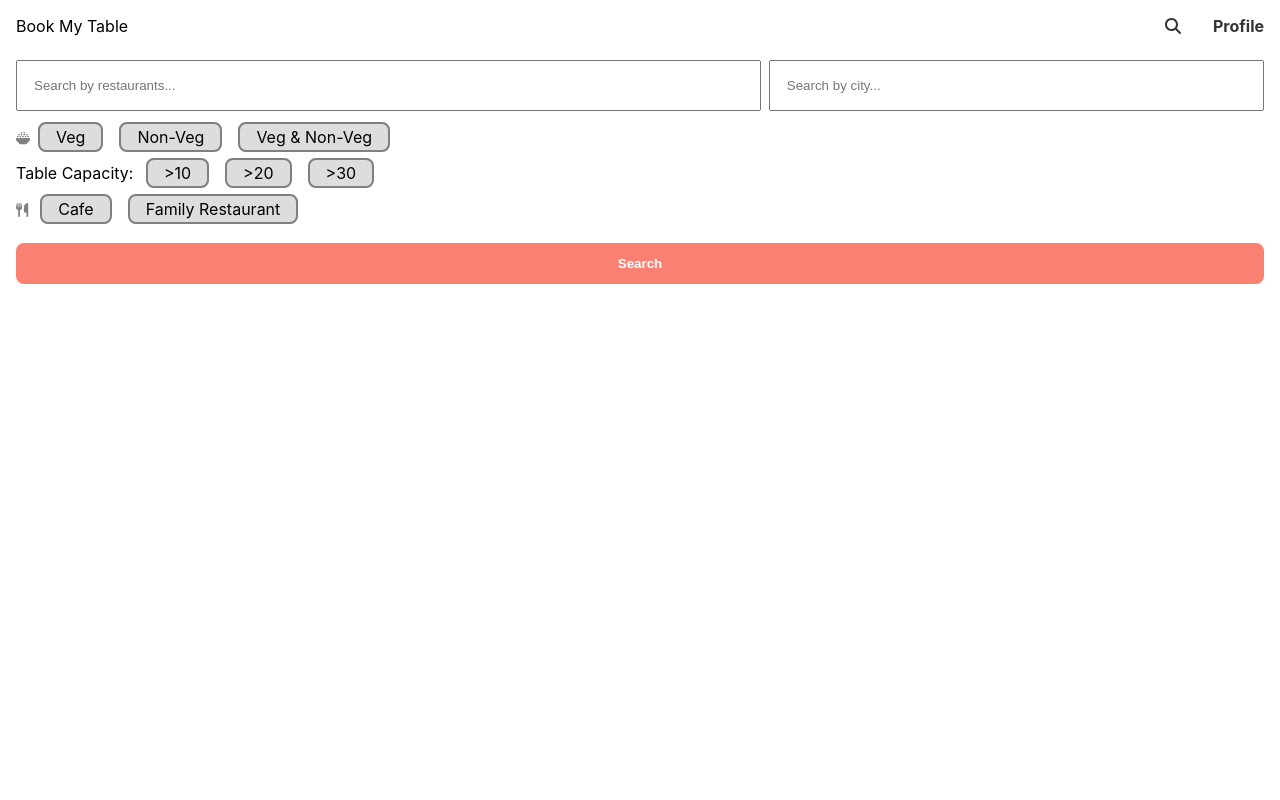
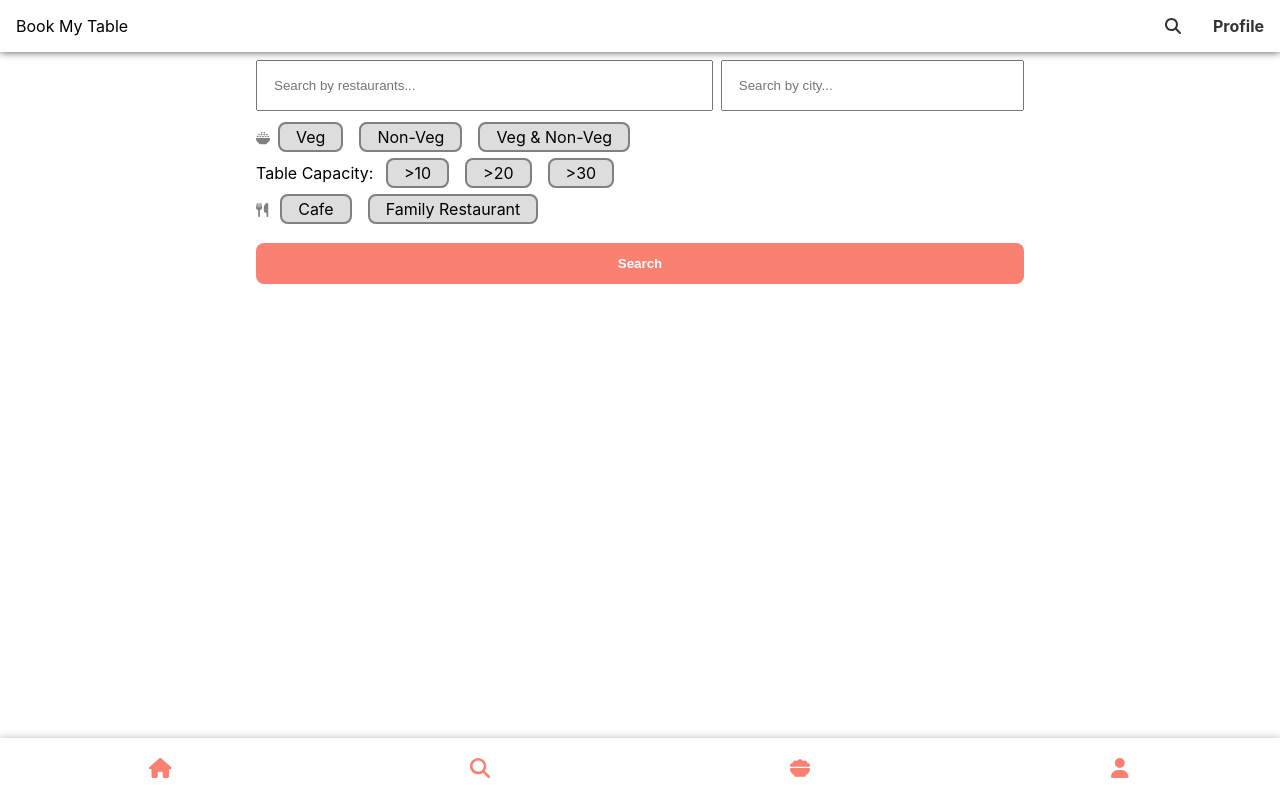
Before and after one commit to tushar0107/restaurant-booking-frontend, a React (Create React App) app: page /search in a window 1280 px wide. Built offline with nearby package versions, Linux system fonts and the light colour scheme.

Commit message:
added footer

```diff
--- a/src/App.css
+++ b/src/App.css
@@ -18,12 +18,17 @@ button{
   padding: .8rem 1rem;
   border-radius: .5rem;
 }
+main#main-section {
+  width: min(800px, 100%);
+  margin: 0 auto;
+}
 /* all pages common */
 #home-page,
 #search-page,
 #book-table-page,
 #profile-container{
   padding: 0 1rem;
+  padding-bottom: 2rem;
 }
 
 /* loader component */
@@ -31,15 +36,15 @@ button{
   width: 100vw;
   height: 100vh;
   position: fixed;
-  z-index: 100;
+  z-index: 10000;
   inset: 0 0 0 0;
   background-color: #0000002f;
 }
 #loader-dialog{
-  width: min(200px,35%);
+  width: 150px;
   display: flex;
   align-items: center;
-  justify-content: space-between;
+  justify-content: flex-start;
   padding: 1.5rem;
   background-color: white;
   box-shadow: 0 0 10px #9c9c9c;
@@ -73,6 +78,7 @@ button{
   justify-content: space-between;
   align-items: center;
   background-color: white;
+  box-shadow: 0 0 8px #000000b4;
 }
 #header .logo{
   padding: 1rem;
@@ -89,6 +95,33 @@ button{
   color: #333;
 }
 
+footer{
+  position: fixed;
+  inset: auto 0 0 0;
+  z-index: 1000;
+  display: flex;
+  justify-content: space-around;
+  align-items: center;
+  background-color: white;
+  box-shadow: 0 0 8px #00000048;
+}
+footer a{
+  font-size: 20px;
+  padding: .7rem;
+  color: salmon;
+  margin: .5rem auto;
+  transition: .3s ease;
+  border-radius: 10px;
+  width: 25px;
+  text-align: center;
+}
+footer a:hover{
+  background-color: rgb(228, 228, 228);
+}
+footer a:active{
+  background-color: salmon;
+  color: white;
+}
 /* home page  */
 
 /* profile page */
--- a/src/components/Footer.jsx
+++ b/src/components/Footer.jsx
@@ -1,15 +1,24 @@
-import React from 'react';
+import { faBowlFood, faHome, faSearch, faUser } from "@fortawesome/free-solid-svg-icons";
+import { FontAwesomeIcon } from "@fortawesome/react-fontawesome";
+import { Link } from "react-router-dom";
 
 
 
-const Footer = ()=>{
-
-    return (
-        <>
-
-        </>
-    );
-};
-
-
-export default Footer;
+export const Footer = ()=>{
+	return (
+		<footer>
+			<Link to="/">
+        	    <FontAwesomeIcon icon={faHome}/>
+        	</Link>
+        	<Link to="/search" className="active">
+        	    <FontAwesomeIcon icon={faSearch}/>
+        	</Link>
+        	<Link to="/">
+        	    <FontAwesomeIcon icon={faBowlFood}/>
+        	</Link>
+        	<Link to="/profile">
+        	    <FontAwesomeIcon icon={faUser}/>
+        	</Link>
+		</footer>
+	);
+}
--- a/src/pages/Base.jsx
+++ b/src/pages/Base.jsx
@@ -5,6 +5,7 @@ import Home from "./Home";
 import Profile from "./Profile";
 import { Restaurant } from "./Restaurant";
 import { BookTable } from "./BookTable";
+import { Footer } from "../components/Footer";
 
 
 const Base = ()=>{
@@ -12,7 +13,7 @@ const Base = ()=>{
     return(
         <>
             <Header/>
-            <div id="main-section">
+            <main id="main-section">
                 <Routes>
                     <Route path='/' element={<Home/>}></Route>
                     <Route path='/search' element={<Search/>}></Route>
@@ -20,7 +21,8 @@ const Base = ()=>{
                     <Route path='/restaurant/:id' element={<Restaurant/>}></Route>
                     <Route path='/book-table/:id' element={<BookTable/>}></Route>
                 </Routes>
-            </div>
+            </main>
+            <Footer/>
         </>
     );
 };
```
